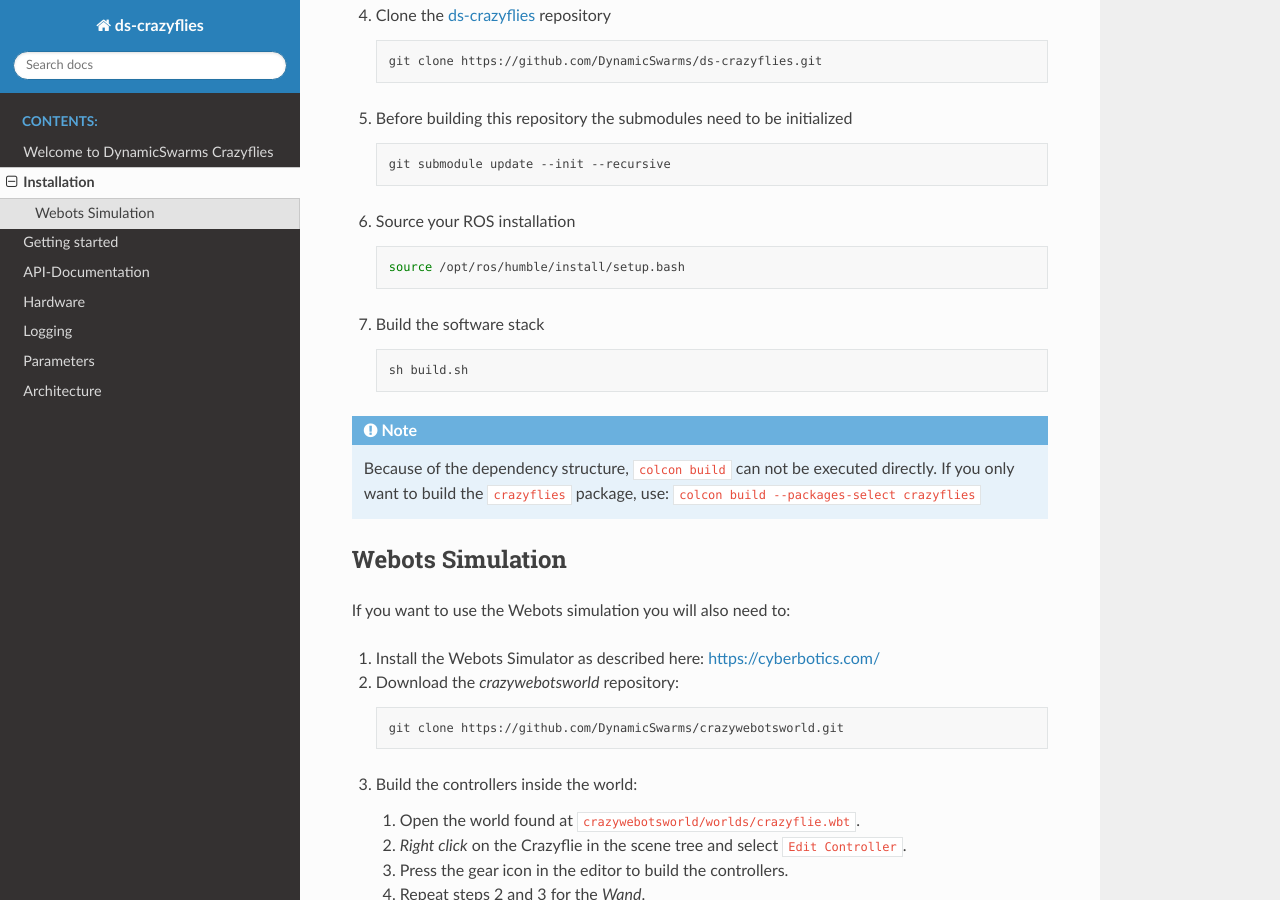
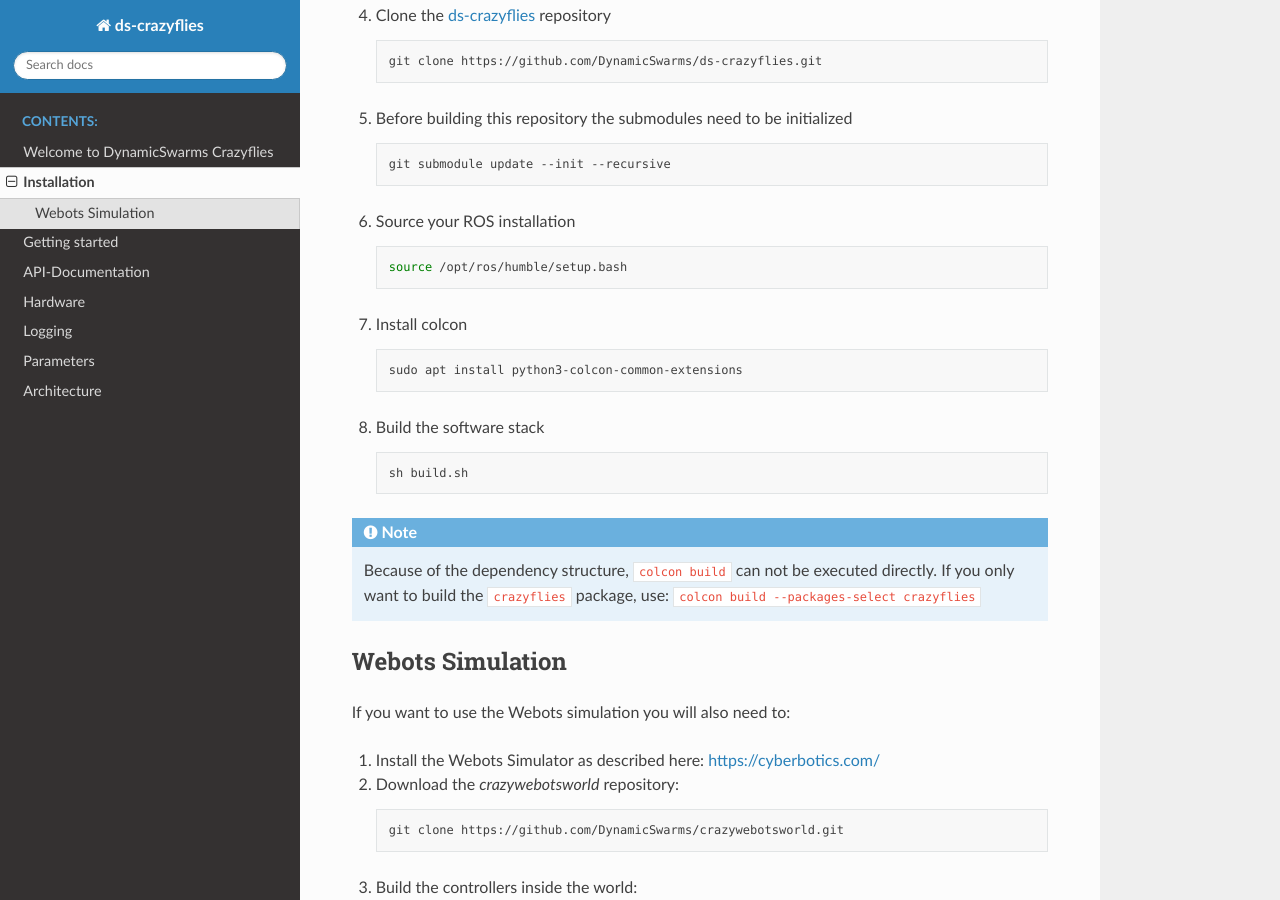
Before and after one commit to DynamicSwarms/ds-crazyflies, a Sphinx documentation site: the page built from docs/installation.rst, in a window 1280 px wide and 900 px high, scrolled down 581 px. Built offline with Sphinx 7.4.7 and the Read the Docs theme 3.1.0, drawn with Linux system fonts in a browser that asks for light colours.

Commit message:
changed source command and colcon install

```diff
--- a/docs/installation.rst
+++ b/docs/installation.rst
@@ -49,7 +49,13 @@ Ubuntu ROS
 
    .. code-block:: bash
 
-      source /opt/ros/humble/install/setup.bash
+      source /opt/ros/humble/setup.bash
+
+#. Install colcon
+
+   .. code-block:: bash
+
+      sudo apt install python3-colcon-common-extensions
 
 #. Build the software stack
 
```
